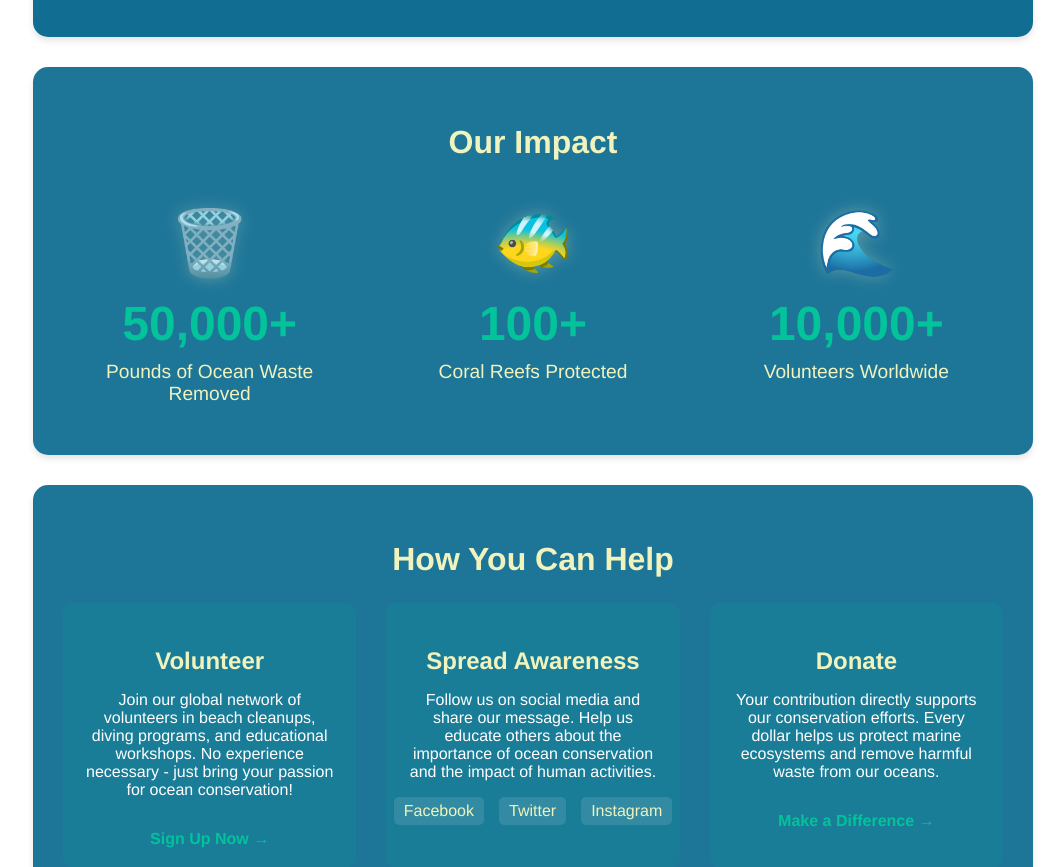
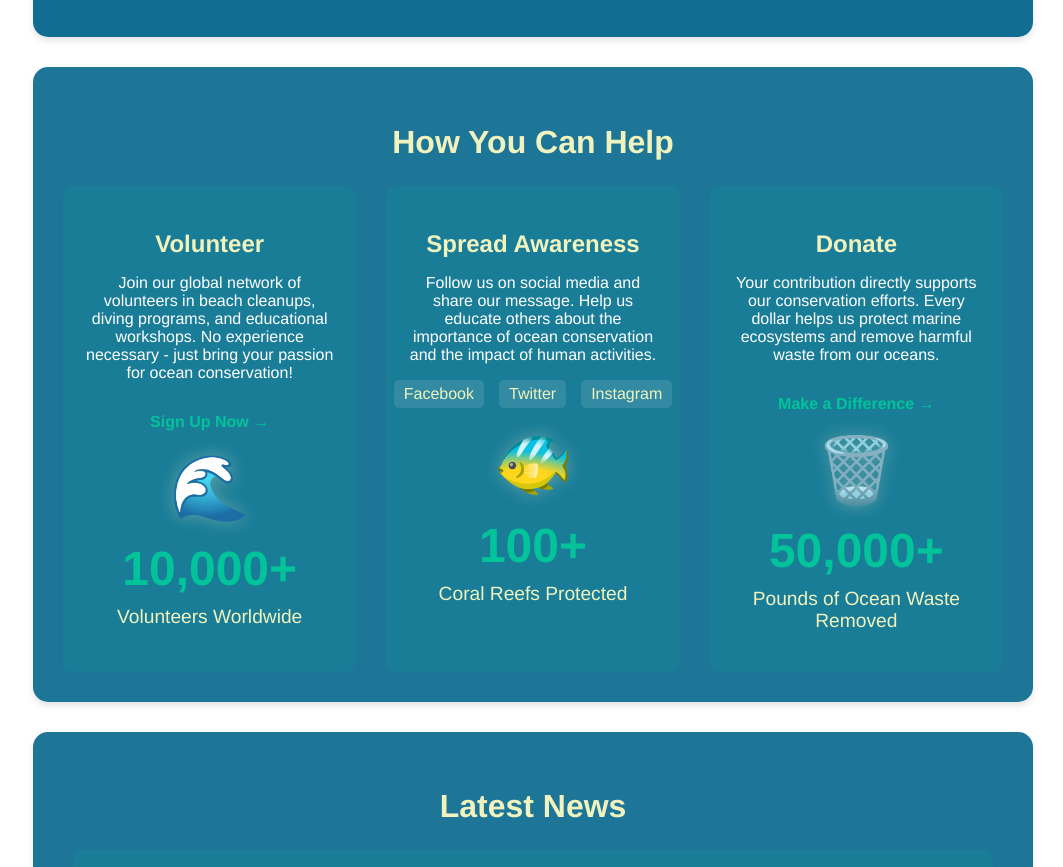
Before and after one commit to Rwilly1/CIS102W_Group2-OCEAN-CONSERVATION-CLEANUP, a plain HTML site: page index.html in a window 1280 px wide. Shown: the part 1090-1957 px from the top of the page, without its empty margins (217-1280 px from the left). Drawn offline with Linux system fonts and the light colour scheme; files whose address does not match are found by name.

Commit message:
Update index.html

```diff
--- a/index.html
+++ b/index.html
@@ -68,29 +68,6 @@
             </div>
         </div>
 
-        <section class="impact-section">
-            <div class="content-box">
-                <h2>Our Impact</h2>
-                <div class="stats-grid">
-                    <div class="stat-item">
-                        <span class="stat-emoji">🗑️</span>
-                        <h3>50,000+</h3>
-                        <p>Pounds of Ocean Waste Removed</p>
-                    </div>
-                    <div class="stat-item">
-                        <span class="stat-emoji">🐠</span>
-                        <h3>100+</h3>
-                        <p>Coral Reefs Protected</p>
-                    </div>
-                    <div class="stat-item">
-                        <span class="stat-emoji">🌊</span>
-                        <h3>10,000+</h3>
-                        <p>Volunteers Worldwide</p>
-                    </div>
-                </div>
-            </div>
-        </section>
-
         <section class="get-involved-section">
             <div class="content-box">
                 <h2>How You Can Help</h2>
@@ -99,6 +76,11 @@
                         <h3>Volunteer</h3>
                         <p>Join our global network of volunteers in beach cleanups, diving programs, and educational workshops. No experience necessary - just bring your passion for ocean conservation!</p>
                         <a href="contact.html" class="action-link">Sign Up Now →</a>
+                        <div class="stat-item">
+                            <span class="stat-emoji">🌊</span>
+                            <h3>10,000+</h3>
+                            <p>Volunteers Worldwide</p>
+                        </div>
                     </div>
                     <div class="involvement-item">
                         <h3>Spread Awareness</h3>
@@ -108,11 +90,21 @@
                             <a href="#" class="social-link">Twitter</a>
                             <a href="#" class="social-link">Instagram</a>
                         </div>
+                        <div class="stat-item">
+                            <span class="stat-emoji">🐠</span>
+                            <h3>100+</h3>
+                            <p>Coral Reefs Protected</p>
+                        </div>
                     </div>
                     <div class="involvement-item">
                         <h3>Donate</h3>
                         <p>Your contribution directly supports our conservation efforts. Every dollar helps us protect marine ecosystems and remove harmful waste from our oceans.</p>
                         <a href="get-involved.html" class="action-link">Make a Difference →</a>
+                        <div class="stat-item">
+                            <span class="stat-emoji">🗑️</span>
+                            <h3>50,000+</h3>
+                            <p>Pounds of Ocean Waste Removed</p>
+                        </div>
                     </div>
                 </div>
             </div>
```
